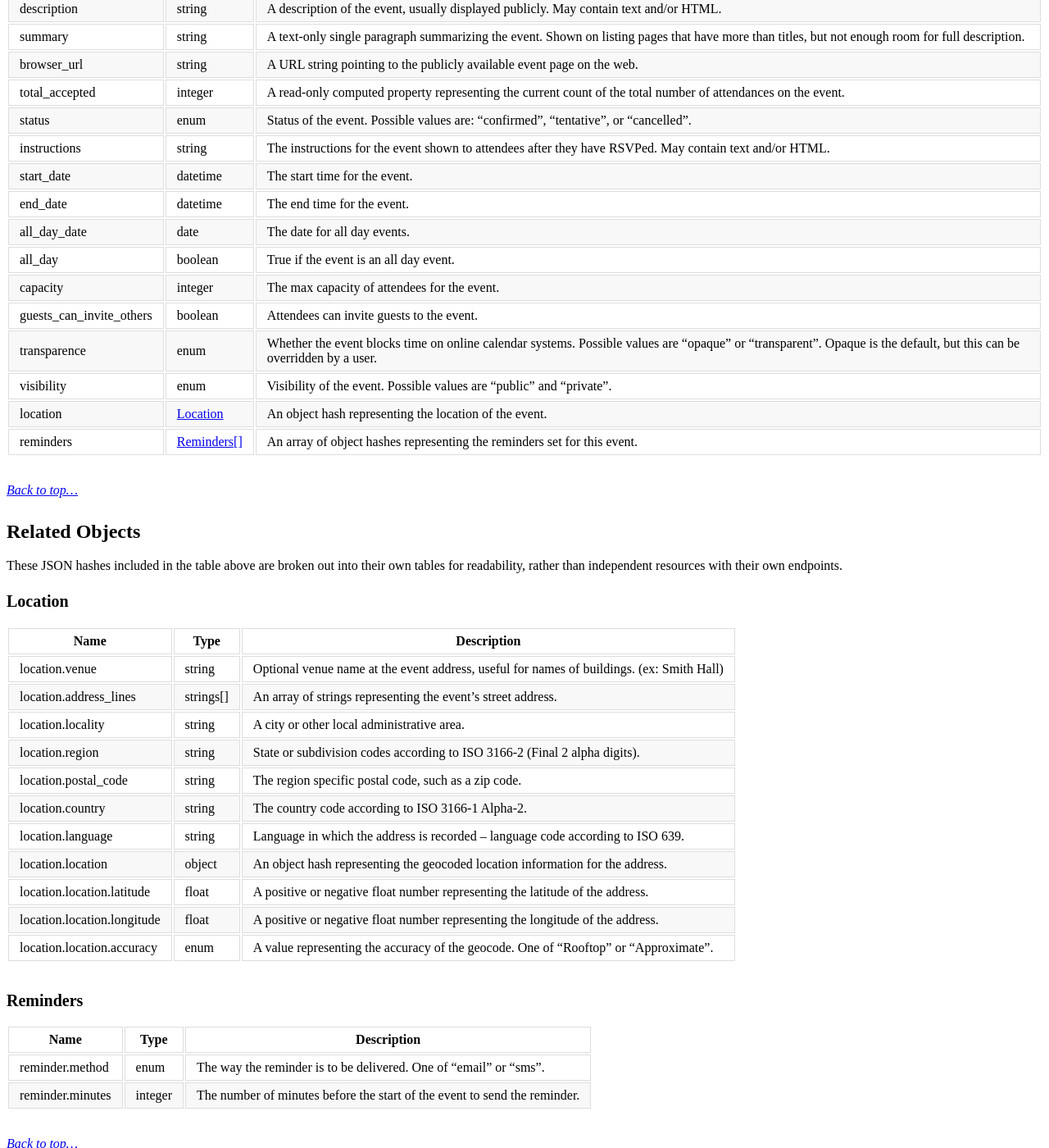
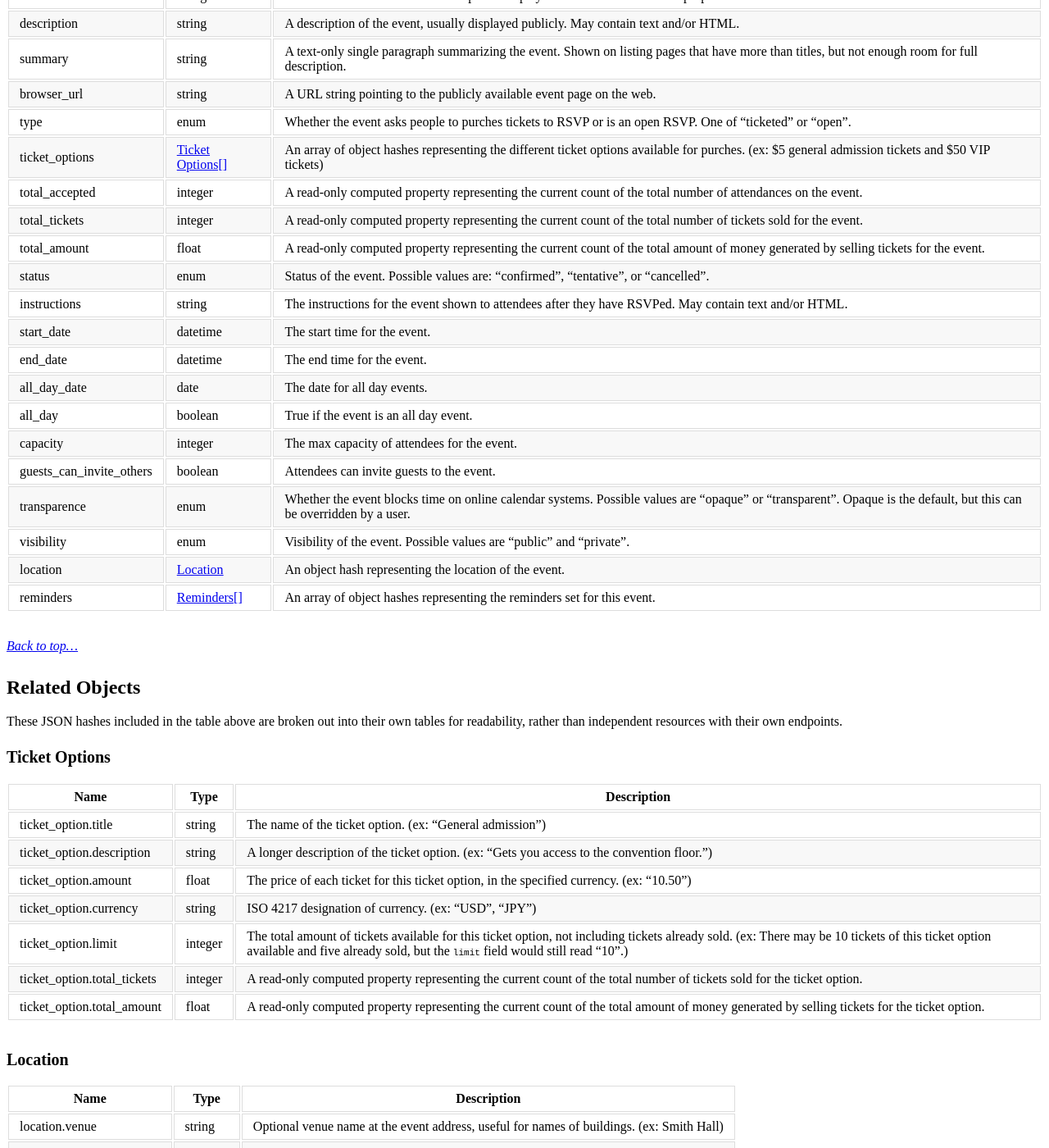
Before and after one commit to opensupporter/osdi-docs, a Jekyll site: the page built from events.md, in a window 1280 px wide and 1400 px high, scrolled down 2149 px. Shown: the whole window at 82% size. Built offline with Jekyll 4.4.1, drawn with Linux system fonts in a browser that asks for light colours; a style sheet for code colours, icons or effects is not loaded; some of the changed text lies outside the part shown.

Commit message:
events changes for ticket tiers
initial commit for #235

First draft, only edited wire representation of the first example.

````diff
--- a/events.md
+++ b/events.md
@@ -7,7 +7,7 @@ title: Event
 
 This document defines the Event resource.
 
-Event resources represent an event that a user may attend by submitting their RSVP information. Events have fields to describe them such as names, titles, summaries, descriptions, dates, times, and locations, and when activists RSVP to attend an event, [Attendance](attendances.html) resources are created representing the individual RSVP made by an activist made for that event.
+Event resources represent an event that a user may attend by submitting their RSVP information. Events have fields to describe them such as names, titles, summaries, descriptions, dates, times, and locations, and when people RSVP to attend an event, [Attendance](attendances.html) resources are created representing the individual RSVP made by an activist made for that event. Events can be one of two types, ```open``` or ```ticketed```. Ticketed events typically charge money for tickets when a person RSVPs, while open events do not.
 
 
 ### Sections
@@ -55,9 +55,13 @@ A list of fields specific to the Event resource.
 |description		|string		|A description of the event, usually displayed publicly. May contain text and/or HTML.
 |summary			|string		|A text-only single paragraph summarizing the event. Shown on listing pages that have more than titles, but not enough room for full description.
 |browser_url		|string		|A URL string pointing to the publicly available event page on the web.
+|type				|enum		|Whether the event asks people to purches tickets to RSVP or is an open RSVP. One of "ticketed" or "open".
+|ticket_options		|[Ticket Options[]](#ticket-options)	|An array of object hashes representing the different ticket options available for purches. (ex: $5 general admission tickets and $50 VIP tickets)
 |total_accepted		|integer	|A read-only computed property representing the current count of the total number of attendances on the event.
+|total_tickets		|integer	|A read-only computed property representing the current count of the total number of tickets sold for the event.
+|total_amount		|float	|A read-only computed property representing the current count of the total amount of money generated by selling tickets for the event.
 |status				|enum		|Status of the event.  Possible values are: "confirmed", "tentative", or "cancelled".
-|instructions		| string 	|The instructions for the event shown to attendees after they have RSVPed. May contain text and/or HTML.
+|instructions		|string 	|The instructions for the event shown to attendees after they have RSVPed. May contain text and/or HTML.
 |start_date			|datetime	|The start time for the event.
 |end_date			|datetime	|The end time for the event.
 |all_day_date		|date		|The date for all day events.
@@ -75,6 +79,19 @@ _[Back to top...](#)_
 ### Related Objects
 
 These JSON hashes included in the table above are broken out into their own tables for readability, rather than independent resources with their own endpoints.
+
+#### Ticket Options
+
+|Name          |Type      |Description
+|-----------    |-----------|--------------
+|ticket_option.title	|string    |The name of the ticket option. (ex: "General admission")
+|ticket_option.description	|string    |A longer description of the ticket option. (ex: "Gets you access to the convention floor.")
+|ticket_option.amount	|float    |The price of each ticket for this ticket option, in the specified currency. (ex: "10.50")
+|ticket_option.currency	|string    |ISO 4217 designation of currency. (ex: "USD", "JPY")
+|ticket_option.limit	|integer    |The total amount of tickets available for this ticket option, not including tickets already sold. (ex: There may be 10 tickets of this ticket option available and five already sold, but the ```limit``` field would still read "10".)
+|ticket_option.total_tickets		|integer	|A read-only computed property representing the current count of the total number of tickets sold for the ticket option.
+|ticket_option.total_amount		|float	|A read-only computed property representing the current count of the total amount of money generated by selling tickets for the ticket option.
+
 
 #### Location
 
@@ -196,6 +213,7 @@ Cache-Control: max-age=0, private, must-revalidate
                 "summary": "Join us in the park to rally for justice!",
                 "instructions": "<p>Bring a friend and a sign.</p>",
                 "browser_url": "http://osdi-sample-system.org/events/rally-for-justice",
+                "type": "open",
                 "total_accepted": 14,
                 "status": "confirmed",
                 "start_date": "2015-03-14T12:00:00Z",
@@ -262,6 +280,29 @@ Cache-Control: max-age=0, private, must-revalidate
                 "description": "<p>Come to my small house party. We'll discuss how we can make more progress.</p>",
                 "instructions": "<p>This is an invite-only event, but feel free to bring a friend!</p>",
                 "browser_url": "http://osdi-sample-system.org/events/party-for-progress",
+                "type": "ticketed",
+                "ticket_options": [
+	                {
+		                "title": "General Admission",
+		                "description": "Gets you into the event and all activities.",
+		                "amount": 5,
+		                "currency": "USD",
+		                "limit": 20,
+		                "total_tickets": 10,
+		                "total_amount": 50
+		            },
+		            {
+		                "title": "VIP",
+		                "description": "Gets you into the event and all activities, plus a special meet and greet with the candidate.",
+		                "amount": 50,
+		                "currency": "USD",
+		                "limit": 5,
+		                "total_tickets": 2,
+		                "total_amount": 100
+		            }
+	            ],
+	            "total_tickets": 12,
+	            "total_amount": 150,
                 "total_accepted": 3,
                 "status": "tentative",
                 "start_date": "2015-01-05T19:00:00Z",
````
